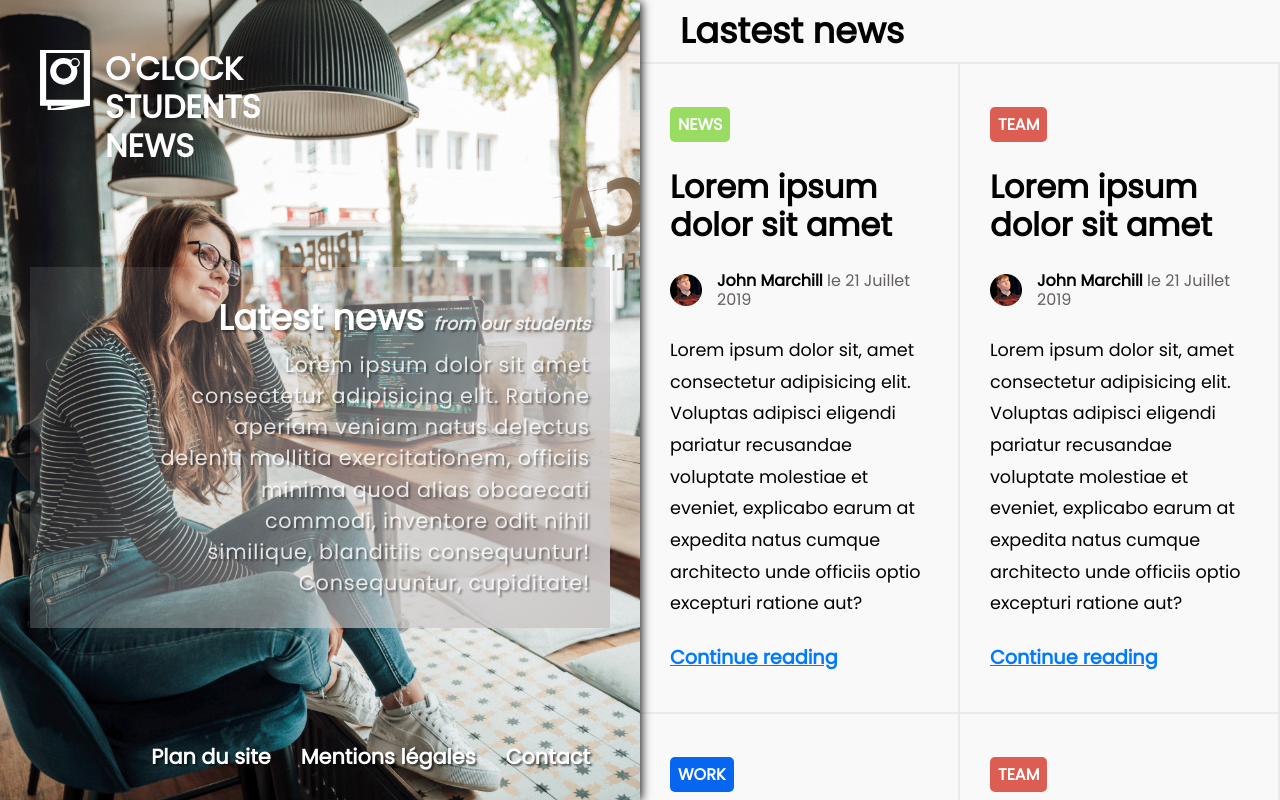
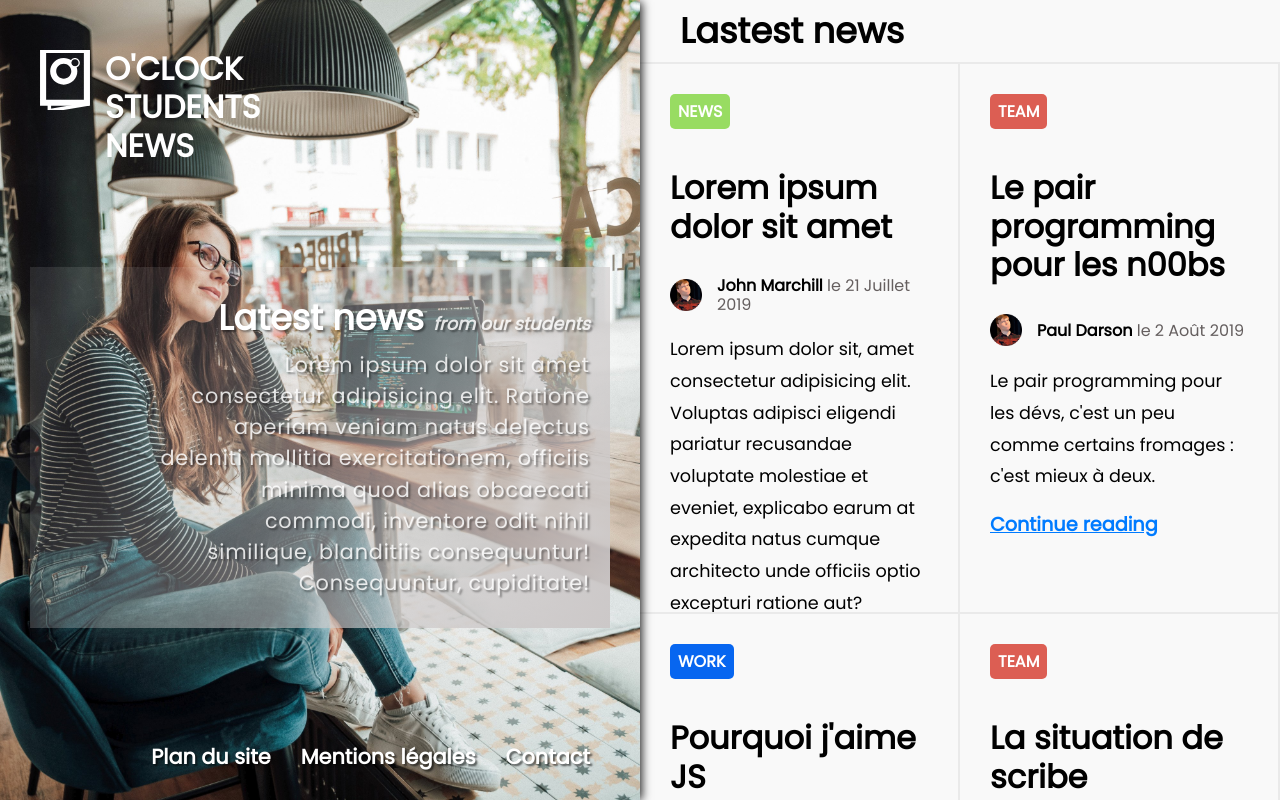
Before and after one commit to KuroiNekOo/KuroiNekOo, a plain HTML site: page app/src/index.html in a window 1280 px wide. Drawn offline with Linux system fonts and the light colour scheme.

Commit message:
add challenge pair-learning

```diff
--- a/app/public/css/pages/landing.css
+++ b/app/public/css/pages/landing.css
@@ -107,13 +107,18 @@ body > main > section {
 body > main > section article {
   display: flex;
   flex-direction: column;
-  justify-content: space-around;
+  justify-content: flex-start;
   align-items: flex-start;
   width: 50%;
-  height: 650px;
+  height: 550px;
   border-bottom: solid 2px var(--article-border-color);
   border-right: solid 2px var(--article-border-color);
   padding: 30px;
+  overflow: auto;
+}
+
+body > main > section article::-webkit-scrollbar {
+  display: none;
 }
 
 body > main > section article > span {
@@ -124,6 +129,7 @@ body > main > section article > span {
   border-radius: 5px;
   display: block;
   cursor: pointer;
+  margin-bottom: 40px;
 }
 
 body > main > section article > span[aria-label="tag-news"] {
@@ -140,10 +146,12 @@ body > main > section article > span[aria-label="tag-work"] {
 
 body > main > section article > h2 {
   font-size: 2rem;
+  margin-bottom: 30px;
 }
 
 body > main > section article > aside {
   display: flex;
+  margin-bottom: 20px;
 }
 
 body > main > section article > aside > figure {
@@ -172,6 +180,7 @@ body > main > section article > aside > figure > figcaption > p > span {
 body > main > section article > p {
   font-size: 1.1rem;
   line-height: 1.8;
+  margin-bottom: 20px;
 }
 
 body > main > section > article > a {
--- a/app/src/index.html
+++ b/app/src/index.html
@@ -81,111 +81,106 @@
         </article>
         <article>
           <span aria-label="tag-team">team</span>
-          <h2>Lorem ipsum dolor sit amet</h2>
+          <h2>Le pair programming pour les n00bs</h2>
           <aside>
             <figure>
               <img src="../../images/icon-john.png" alt="logo profil" />
               <figcaption>
                 <p aria-label="author">
-                  John Marchill
-                  <span aria-label="date-hours">le 21 Juillet 2019</span>
+                  Paul Darson
+                  <span aria-label="date-hours">le 2 Août 2019</span>
                 </p>
               </figcaption>
             </figure>
           </aside>
           <p>
-            Lorem ipsum dolor sit, amet consectetur adipisicing elit. Voluptas
-            adipisci eligendi pariatur recusandae voluptate molestiae et
-            eveniet, explicabo earum at expedita natus cumque architecto unde
-            officiis optio excepturi ratione aut?
+            Le pair programming pour les dévs, c'est un peu comme certains
+            fromages : c'est mieux à deux.
           </p>
           <a href="">Continue reading</a>
         </article>
         <article>
           <span aria-label="tag-work">work</span>
-          <h2>Lorem ipsum dolor sit amet</h2>
+          <h2>Pourquoi j'aime JS</h2>
           <aside>
             <figure>
               <img src="../../images/icon-john.png" alt="logo profil" />
               <figcaption>
                 <p aria-label="author">
-                  John Marchill
-                  <span aria-label="date-hours">le 21 Juillet 2019</span>
+                  Bruce Ékoute
+                  <span aria-label="date-hours">le 7 Août 2019</span>
                 </p>
               </figcaption>
             </figure>
           </aside>
           <p>
-            Lorem ipsum dolor sit, amet consectetur adipisicing elit. Voluptas
-            adipisci eligendi pariatur recusandae voluptate molestiae et
-            eveniet, explicabo earum at expedita natus cumque architecto unde
-            officiis optio excepturi ratione aut?
+            JavaScript est un langage très particulier, c'est indéniable. Je
+            vous propose de faire le tour de toutes ces petites choses simples
+            qui lui donnent une saveur si unique.
           </p>
           <a href="">Continue reading</a>
         </article>
         <article>
           <span aria-label="tag-team">team</span>
-          <h2>Lorem ipsum dolor sit amet</h2>
+          <h2>La situation de scribe</h2>
           <aside>
             <figure>
               <img src="../../images/icon-john.png" alt="logo profil" />
               <figcaption>
                 <p aria-label="author">
-                  John Marchill
-                  <span aria-label="date-hours">le 21 Juillet 2019</span>
+                  Otis
+                  <span aria-label="date-hours">le 5 Septembre 2019</span>
                 </p>
               </figcaption>
             </figure>
           </aside>
           <p>
-            Lorem ipsum dolor sit, amet consectetur adipisicing elit. Voluptas
-            adipisci eligendi pariatur recusandae voluptate molestiae et
-            eveniet, explicabo earum at expedita natus cumque architecto unde
-            officiis optio excepturi ratione aut?
+            Mais, vous savez, moi je ne crois pas qu'il y ait de bonne ou de
+            mauvaise situation. Moi, si je devais résumer ma vie aujourd'hui
+            avec vous, je dirais que c'est d'abord des rencontres, des gens qui
+            m'ont tendu la main, peut-être à un moment où je ne pouvais pas, où
+            j'étais seul chez moi. Et c'est assez curieux de se dire que les
+            hasards, les rencontres forgent une destinée...
           </p>
           <a href="">Continue reading</a>
         </article>
         <article>
           <span aria-label="tag-work">work</span>
-          <h2>Lorem ipsum dolor sit amet</h2>
+          <h2>Le travail : pourquoi ce n'est jamais naturel ?</h2>
           <aside>
             <figure>
               <img src="../../images/icon-john.png" alt="logo profil" />
               <figcaption>
                 <p aria-label="author">
-                  John Marchill
-                  <span aria-label="date-hours">le 21 Juillet 2019</span>
+                  Trouveur d'Éperon de Wyverne
+                  <span aria-label="date-hours">le 6 Septembre 2019</span>
                 </p>
               </figcaption>
             </figure>
           </aside>
           <p>
-            Lorem ipsum dolor sit, amet consectetur adipisicing elit. Voluptas
-            adipisci eligendi pariatur recusandae voluptate molestiae et
-            eveniet, explicabo earum at expedita natus cumque architecto unde
-            officiis optio excepturi ratione aut?
+            Le terme "travail" vient du latin "trepalium" qui signifie
+            "torture". Voilà, je vous laisse avec ça.
           </p>
           <a href="">Continue reading</a>
         </article>
         <article>
           <span aria-label="tag-news">news</span>
-          <h2>Lorem ipsum dolor sit amet</h2>
+          <h2>Les chats augmentent la longévité</h2>
           <aside>
             <figure>
               <img src="../../images/icon-john.png" alt="logo profil" />
               <figcaption>
                 <p aria-label="author">
-                  John Marchill
-                  <span aria-label="date-hours">le 21 Juillet 2019</span>
+                  Rincevent
+                  <span aria-label="date-hours">le 27 Septembre 2019</span>
                 </p>
               </figcaption>
             </figure>
           </aside>
           <p>
-            Lorem ipsum dolor sit, amet consectetur adipisicing elit. Voluptas
-            adipisci eligendi pariatur recusandae voluptate molestiae et
-            eveniet, explicabo earum at expedita natus cumque architecto unde
-            officiis optio excepturi ratione aut?
+            Jusqu'à un certain nombre. Au delà de 28 chats, les scientifiques
+            semblent quelque peu sceptiques. Surtout sur l'aspect budgétaire...
           </p>
           <a href="">Continue reading</a>
         </article>
```
